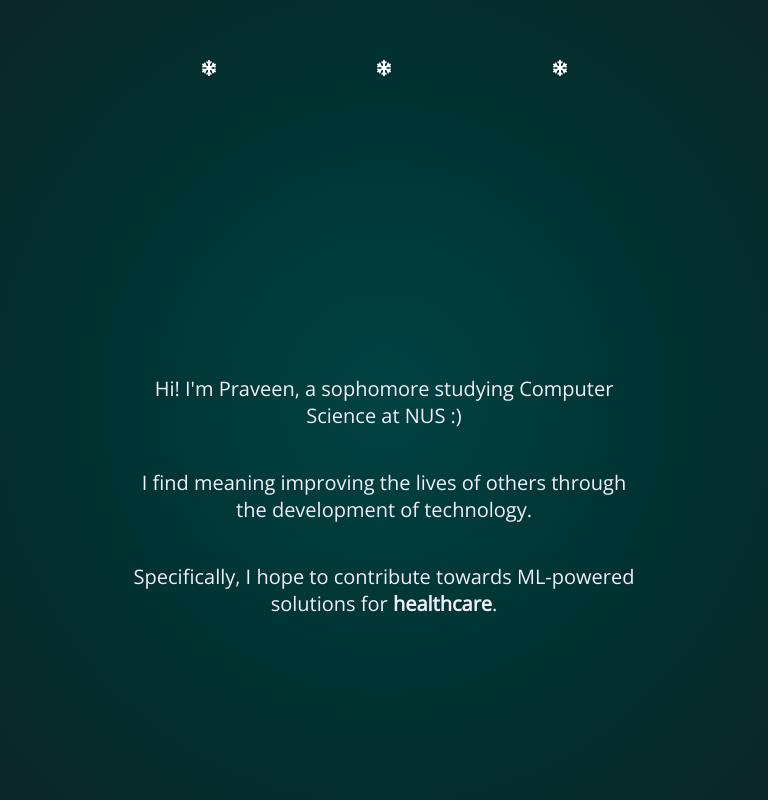
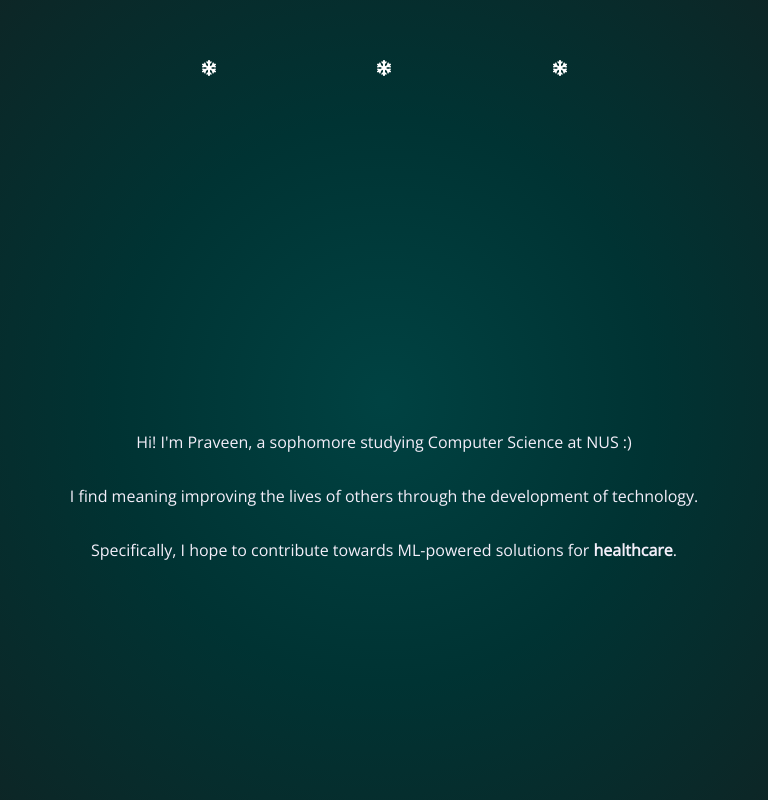
Before and after one commit to praveenkrishna0512/MyWebsite, a Next.js app: page / in a window 768 px wide. Shown: the part 800-1600 px from the top of the page. Built offline with nearby package versions, Linux system fonts and the light colour scheme.

Commit message:
furhter mobile optimisation

```diff
--- a/components/home-page/about/about.js
+++ b/components/home-page/about/about.js
@@ -11,7 +11,7 @@ function About() {
         <h2>About</h2>
       </div> */}
       <div className={classes.content}>
-        <div className={classes.contentLeft}>
+        <div className={classes.allTextBox}>
           <div className={classes.landingTextBox}>
             <h2>
               <em>Live meaningfully, without regrets.</em>
@@ -27,12 +27,7 @@ function About() {
             <FontAwesomeIcon icon={faSnowflake} inverse />
           </div>
           <div
-            className={classes.landingTextBox}
-            style={{
-              width: "75%",
-              "font-size": "var(--size-5)",
-            }}
-          >
+            className={classes.paragraphTextBox}>
             <p>
               {`Hi! I'm Praveen, a sophomore studying Computer Science at NUS :)`}
             </p>
@@ -51,7 +46,7 @@ function About() {
           <FontAwesomeIcon icon={faSnowflake} inverse />
           <FontAwesomeIcon icon={faSnowflake} inverse />
         </div>
-        <div className={classes.contentRight}>
+        <div className={classes.hobbiesBox}>
           <h2>My hobbies!</h2>
           <div className={classes.hobbies}>
             <Hobby
--- a/components/home-page/about/about.module.css
+++ b/components/home-page/about/about.module.css
@@ -36,7 +36,22 @@
   margin: 0px;
 }
 
-.contentLeft {
+.paragraphTextBox {
+  text-align: center;
+  height: 100vh;
+  display: flex;
+  flex-direction: column;
+  justify-content: center;
+  padding: 0px 0px 60px 0px;
+  width: 75%;
+  font-size: var(--size-5);
+}
+
+.paragraphTextBox h2 {
+  margin: 0px;
+}
+
+.allTextBox {
   width: 100%;
   text-align: justify;
   text-justify: inter-word;
@@ -57,7 +72,7 @@
   margin: 40px 0px 50px 0px;
 }
 
-.contentRight {
+.hobbiesBox {
   display: flex;
   flex-direction: column;
   width: 100%;
@@ -67,7 +82,7 @@
   align-items: center;
 }
 
-.contentRight h4 {
+.hobbiesBox h4 {
   margin: 10px 0px 0px 0px;
   height: 10%;
 }
@@ -91,9 +106,14 @@
     row-gap: 20px;
   }
 
-  .contentRight {
+  .hobbiesBox {
     height: 120vh;
     padding: 15vh 0px 30vh 0px;
+  }
+
+  .paragraphTextBox {
+    width: 100%;
+    font-size: var(--size-4);
   }
 
 }
@@ -105,7 +125,7 @@
     row-gap: 20px;
   }
 
-  .contentRight {
+  .hobbiesBox {
     height: 120vh;
     padding: 15vh 0px 30vh 0px;
   }
--- a/components/home-page/experience/experience.module.css
+++ b/components/home-page/experience/experience.module.css
@@ -34,3 +34,9 @@
   margin: 5vh 0px 5vh 0px;
   width: 100%;
 }
+
+@media (max-width: 768px) {
+  .experience {
+    margin: 10vh 0px 30px 0px;
+  }
+}
--- a/components/home-page/experience/listView.module.css
+++ b/components/home-page/experience/listView.module.css
@@ -52,3 +52,9 @@
   font-size: var(--size-3);
   color: var(--color-grey-200);
 }
+
+@media (max-width: 1058px) {
+  .rectangle {
+    height: 225px !important;
+  }
+}
--- a/components/layout/mainNavigationMobile.module.css
+++ b/components/layout/mainNavigationMobile.module.css
@@ -83,7 +83,7 @@
     display: flex;
     flex-direction: column;
     align-items: center;
-    justify-content: start;
+    justify-content: flex-start;
 }
 
 .overlay ul {
```
